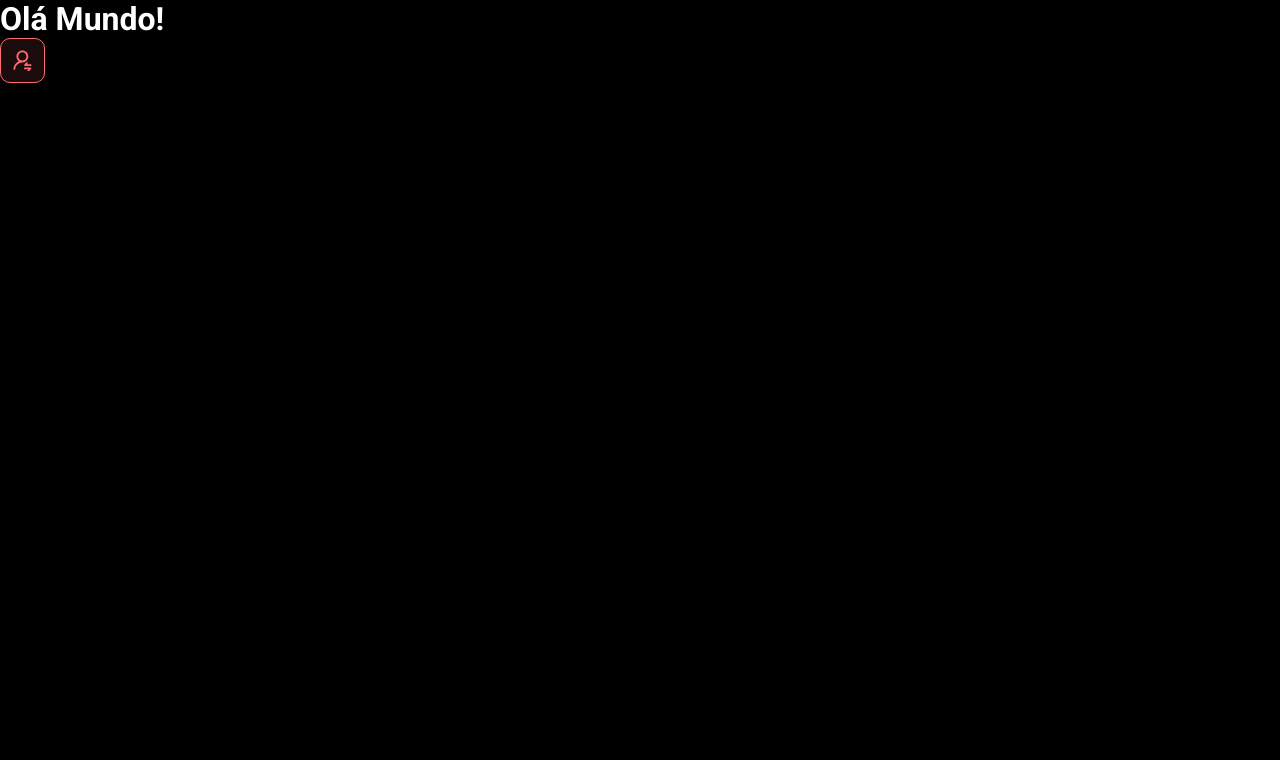
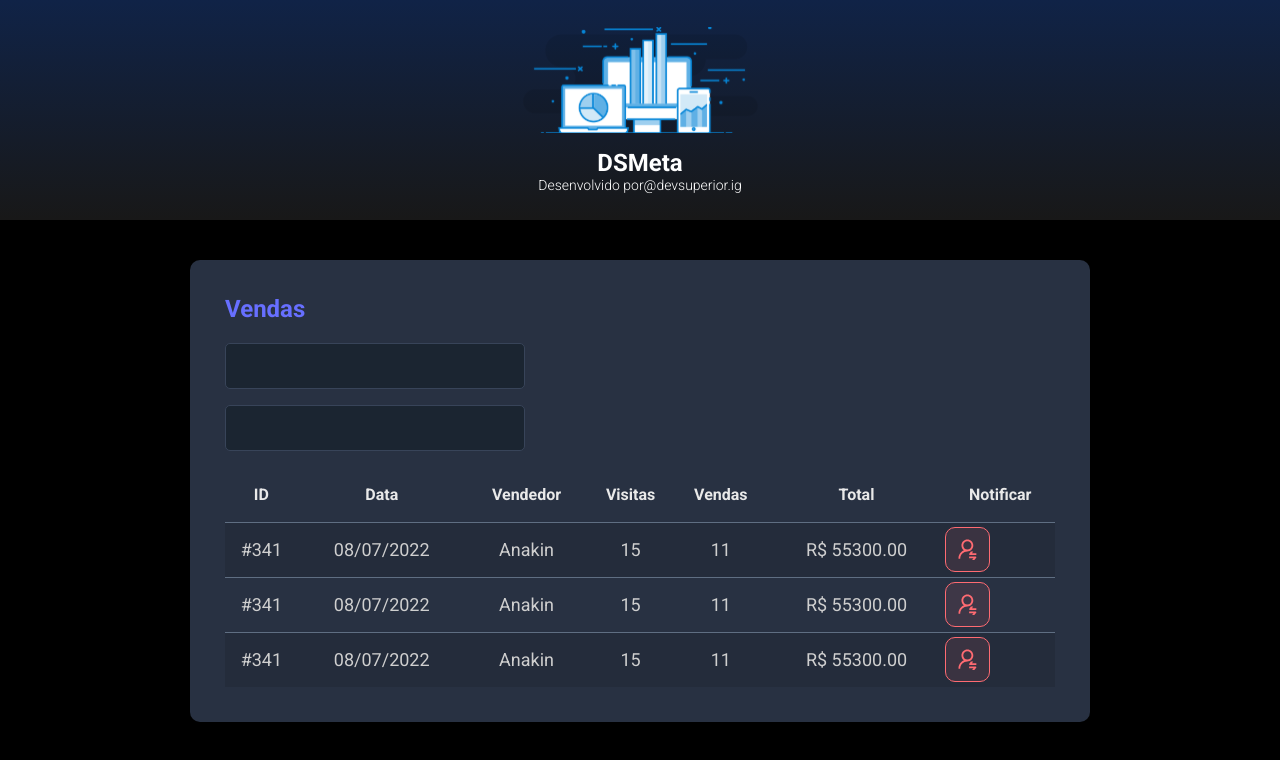
Before and after one commit to archaic10/dsmeta, a React (Vite) app in the folder frontend/: page / in a window 1280 px wide. Shown: the top 760 px of the page. Built offline with nearby package versions, Linux system fonts and the light colour scheme.

Commit message:
feat: Other components

```diff
--- a/frontend/index.html
+++ b/frontend/index.html
@@ -4,7 +4,7 @@
     <meta charset="UTF-8" />
     <link rel="icon" type="image/svg+xml" href="/vite.svg" />
     <meta name="viewport" content="width=device-width, initial-scale=1.0" />
-    <title>Vite + React + TS</title>
+    <title>DSMeta</title>
   </head>
   <body>
     <div id="root"></div>
--- a/frontend/src/App.tsx
+++ b/frontend/src/App.tsx
@@ -1,9 +1,17 @@
 import NotificationButton from "./components/NotificationButton"
+import SalesCard from "./components/SalesCard"
+import Header from "./components/Header"
 function App() {
   return (
     <>
-      <h1>Olá Mundo!</h1>
-      <NotificationButton/>
+      <Header/>
+      <main>
+        <section id="sales">
+          <div className="dsmeta-container">
+            <SalesCard/>
+          </div>
+        </section>
+      </main>
     </>
   )
 }
--- /dev/null
+++ b/frontend/src/components/Header/index.tsx
@@ -0,0 +1,18 @@
+import './styles.css'
+import logo from '../../assets/img/logo.svg'
+function Header(){
+    return (
+        <header>
+            <div className="dsmeta-logo-container">
+                <img src={logo} alt="DSMeta" />
+                <h1>DSMeta</h1>
+                <p>
+                Desenvolvido por
+                <a href="https://www.instagram.com/devsuperior.ig">@devsuperior.ig</a>
+                </p>
+            </div>
+        </header>
+    )
+}
+
+export default Header;
--- /dev/null
+++ b/frontend/src/components/Header/styles.css
@@ -0,0 +1,27 @@
+header {
+    background: linear-gradient(180deg, #102347 0%, #181818 100%);
+    height: 220px;
+    display: flex;
+    align-items: center;
+    justify-content: center;
+}
+
+.dsmeta-logo-container {
+    display: flex;
+    flex-direction: column;
+    align-items: center;
+}
+
+.dsmeta-logo-container img {
+    width: 235px;
+}
+
+.dsmeta-logo-container h1 {
+    margin-top: 15px;
+    font-size: 24px;
+}
+
+.dsmeta-logo-container p {
+    font-size: 14px;
+    font-weight: 300;
+}
--- a/frontend/src/components/NotificationButton/styles.css
+++ b/frontend/src/components/NotificationButton/styles.css
@@ -13,3 +13,13 @@
 .dsmeta-red-btn img {
     width: 19px;
 }
+
+.dsmeta-container {
+    width: 100%;
+    max-width: 900px;
+    margin: 0 auto;
+}
+
+#sales {
+    padding: 40px 10px;
+}
--- /dev/null
+++ b/frontend/src/components/SalesCard/index.tsx
@@ -0,0 +1,78 @@
+import './styles.css';
+import NotificationButton from '../NotificationButton';
+function SalesCard() {
+    return (
+        <div className="dsmeta-card">
+            <h2 className="dsmeta-sales-title">Vendas</h2>
+            <div>
+                <div className="dsmeta-form-control-container">
+                    <input className="dsmeta-form-control" type="text" />
+                </div>
+                <div className="dsmeta-form-control-container">
+                    <input className="dsmeta-form-control" type="text" />
+                </div>
+            </div>
+
+            <div>
+                <table className="dsmeta-sales-table">
+                    <thead>
+                        <tr>
+                            <th className="show992">ID</th>
+                            <th className="show576">Data</th>
+                            <th>Vendedor</th>
+                            <th className="show992">Visitas</th>
+                            <th className="show992">Vendas</th>
+                            <th>Total</th>
+                            <th>Notificar</th>
+                        </tr>
+                    </thead>
+                    <tbody>
+                        <tr>
+                            <td className="show992">#341</td>
+                            <td className="show576">08/07/2022</td>
+                            <td>Anakin</td>
+                            <td className="show992">15</td>
+                            <td className="show992">11</td>
+                            <td>R$ 55300.00</td>
+                            <td>
+                                <div className="dsmeta-red-btn-container">
+                                    <NotificationButton />
+                                </div>
+                            </td>
+                        </tr>
+                        <tr>
+                            <td className="show992">#341</td>
+                            <td className="show576">08/07/2022</td>
+                            <td>Anakin</td>
+                            <td className="show992">15</td>
+                            <td className="show992">11</td>
+                            <td>R$ 55300.00</td>
+                            <td>
+                                <div className="dsmeta-red-btn-container">
+                                    <NotificationButton />
+                                </div>
+                            </td>
+                        </tr>
+                        <tr>
+                            <td className="show992">#341</td>
+                            <td className="show576">08/07/2022</td>
+                            <td>Anakin</td>
+                            <td className="show992">15</td>
+                            <td className="show992">11</td>
+                            <td>R$ 55300.00</td>
+                            <td>
+                                <div className="dsmeta-red-btn-container">
+                                    <NotificationButton />
+                                </div>
+                            </td>
+                        </tr>
+                    </tbody>
+
+                </table>
+            </div>
+
+        </div>
+    )
+}
+
+export default SalesCard;
--- /dev/null
+++ b/frontend/src/components/SalesCard/styles.css
@@ -0,0 +1,96 @@
+.dsmeta-card {
+    background-color: #283142;
+    border-radius: 10px;
+    padding: 30px 10px;
+}
+
+.dsmeta-sales-title {
+    color: #676fff;
+    font-size: 24px;
+    margin-bottom: 20px;
+}
+
+.dsmeta-form-control-container {
+    margin-bottom: 16px;
+    max-width: 300px;
+}
+
+.dsmeta-form-control {
+    width: 100%;
+    height: 46px;
+    background-color: #1b2531;
+    border: 1px solid #384459;
+    border-radius: 5px;
+    color: #9aaabe;
+    padding: 0 20px;
+    font-size: 18px;
+}
+
+.dsmeta-sales-table {
+    width: 100%;
+    border-spacing: 0;
+    border-collapse: collapse;
+}
+
+.dsmeta-sales-table thead {
+    height: 55px;
+    font-size: 16px;
+    color: #e9e9e9;
+    font-weight: 700;
+}
+
+.dsmeta-sales-table tbody {
+    font-size: 14px;
+    font-weight: 400;
+    color: #cfcfcf;
+    text-align: center;
+}
+
+.dsmeta-sales-table tbody tr {
+    height: 74px;
+    border-top: 1px solid #5f6e82;
+}
+
+.dsmeta-sales-table tbody tr:hover>td {
+    background-color: #384459;
+}
+
+.dsmeta-sales-table tbody tr:nth-child(odd) {
+    background-color: #242c3b;
+}
+
+.dsmeta-red-btn img {
+    width: 19px;
+}
+
+.show576 {
+    display: none;
+}
+
+.show992 {
+    display: none;
+}
+
+@media (min-width: 576px) {
+    .show576 {
+        display: table-cell;
+    }
+
+    .dsmeta-card {
+        padding: 35px;
+    }
+
+    .dsmeta-sales-table tbody tr {
+        height: 55px;
+    }
+
+    .dsmeta-sales-table tbody {
+        font-size: 18px;
+    }
+}
+
+@media (min-width: 992px) {
+    .show992 {
+        display: table-cell;
+    }
+}
```
Also changed, not shown: frontend/src/assets/img/logo.svg (added).
